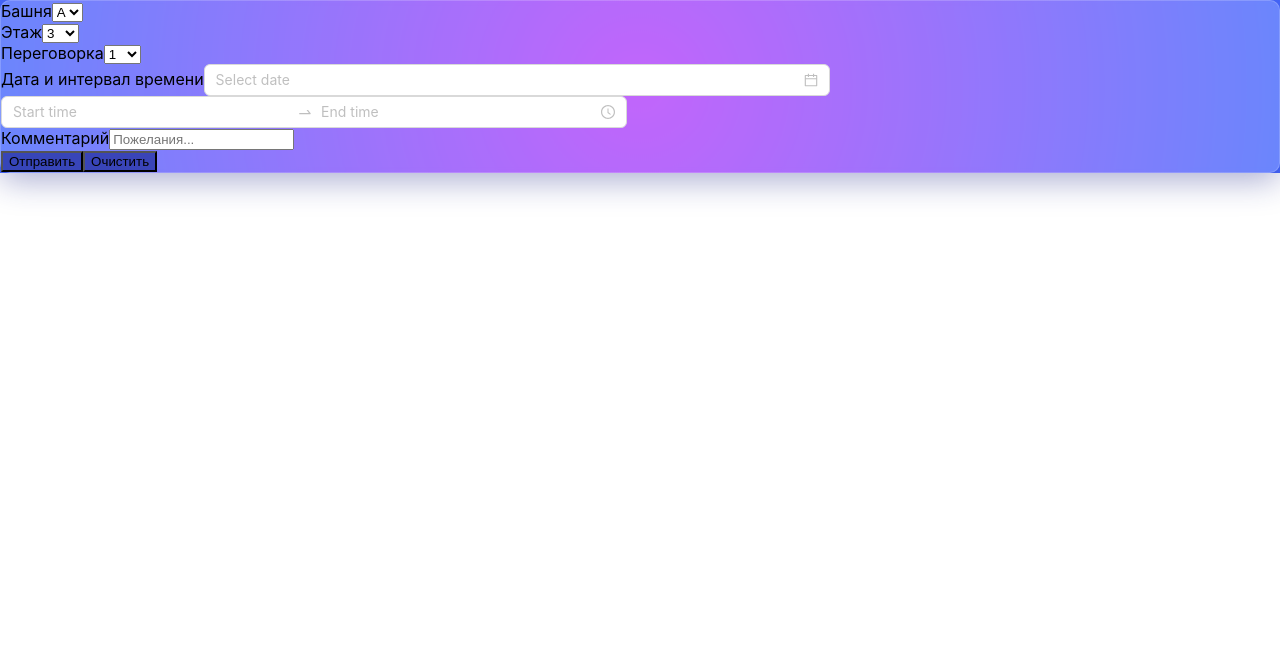
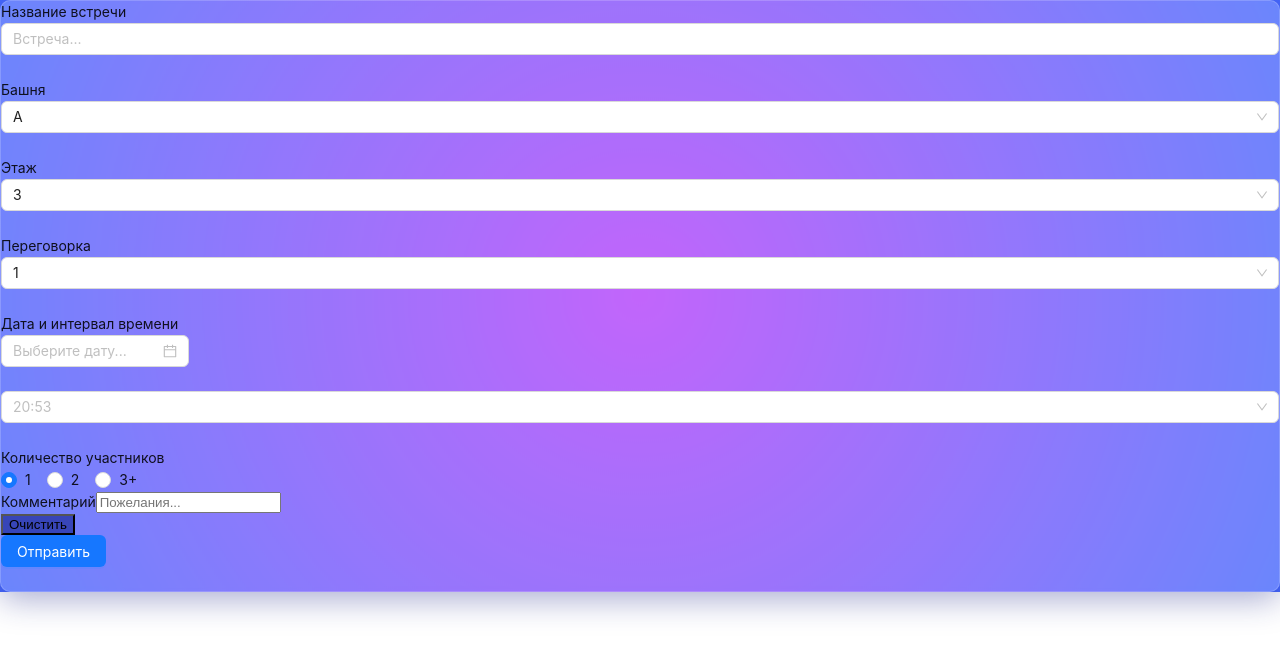
Before and after one commit to Katetcpip/test_vk, a React (Create React App) app: page / in a window 1280 px wide. Shown: the top 654 px of the page. Built offline with nearby package versions, Linux system fonts and the light colour scheme.

Commit message:
Проверки на ввод, кол-во участников, название встр

```diff
--- a/src/App.css
+++ b/src/App.css
@@ -26,15 +26,19 @@ button,
 }
 
 .btnBook {
-    @apply p-2 rounded-xl bg-white px-8 text-center text-violet-800 font-semibold
+    text-align: center !important;
 }
 
 .btnClear {
-    @apply p-2 rounded-xl border-2 border-white px-8 text-center text-white font-semibold
+    @apply p-2 rounded-md border-2 border-white px-8 text-center text-white font-semibold h-full
 }
 
 .inputStyle {
-    @apply rounded-xl p-2 mb-1 text-gray-800 font-thin
+    @apply rounded-md p-2 mb-1 text-gray-900 font-thin
+}
+
+.radioStyle {
+    @apply text-white font-semibold
 }
 
 .error {
--- a/src/App.tsx
+++ b/src/App.tsx
@@ -3,24 +3,34 @@ import { notification, TimePicker, DatePicker} from 'antd';
 import {useState} from 'react'
 import './App.css'
 import dateFormat from "dateformat";
+import { Radio, Form, Input, Button, Select } from 'antd';
+
+const { Option } = Select;
 
 const App = () => {
 
-    const chooseTower = ['А', 'Б'];
+    const chooseTower : Array<string> = ['А', 'Б'];
     const chooseFloor : Array<number> = [];
     const chooseRoom : Array<number> = [1, 2, 3, 4, 5, 6, 7, 8, 9, 10];
+    const timeIntervals : Array<string> = [
+        '09:00 - 10:00', '10:00 - 11:00', '11:00 - 12:00',
+        '12:00 - 13:00', '13:00 - 14:00', '14:00 - 15:00',
+        '15:00 - 16:00', '16:00 - 17:00', '17:00 - 18:00',
+        '18:00 - 19:00', '19:00 - 20:00', '20:00 - 21:00'
+    ]
 
     for (let floor : number = 3; floor <= 27; floor++){
         chooseFloor.push(floor);
     }
 
+    const [name, setName] = useState('');
     const [tower, setTower] = useState('А');
     const [floor, setFloor] = useState('3');
-    const [room, setRoom] = useState('1');
+    const [room, setRoom] = useState(1);
     const [msg, setMsg] = useState('');
     const [date, setDate] = useState('');
-    const [timeFrom, setTimeFrom] = useState('');
-    const [timeTo, setTimeTo] = useState('');
+    const [time, setTime] = useState();
+    const [participants, setParticipants] = useState(1);
 
     const [api, contextHolder] = notification.useNotification();
     const openNotification : Function = () : void => {
@@ -32,78 +42,122 @@ const App = () => {
         });
       };
 
-    const onChanheData = (e:any) => {
-        e.preventDefault();
+    const onChangeData = () => {
         let dataReserv;
         if (date === '') {dataReserv = dateFormat(new Date() , 'dd mm yyyy')} else {dataReserv = date}
         const data = {
+            Name : name,
             Tower : tower,
             Floor: floor,
             Room: room,
             Data: dataReserv,
-            TimeFrom: timeFrom,
-            TimeTo: timeTo,
+            Time : time,
+            Participants: participants,
             Messsage: msg
         }
         console.log(JSON.stringify(data))
         openNotification()
+        // localStorage.setItem(tower, JSON.stringify(data))
+
     }
 
     const onChange = (date:any, dateString:any) => {
         setDate(dateString)
       };
 
-    const onChange2 = (e:any) => {
-        let timeFrom = e[0].$H + ':' + e[0].$m + ':' + e[0].$s
-        let timeTo = e[1].$H + ':' + e[1].$m + ':' + e[1].$s
-        setTimeTo(timeTo);
-        setTimeFrom(timeFrom)
-      };
-
       const Clear = () => {
         setMsg('')
         setTower('А')
         setFloor('3')
-        setRoom('1')
+        setRoom(1)
+        setParticipants(1)
+        setName('')
       }
 
     return (
-        <div className='flex mainBlock'>
+        <div className='flex mainBlock pt-8 pb-8'>
             {contextHolder}
-            <form className='classForm md:w-1/3 w-10/12 z-50' onSubmit={e => onChanheData(e)}>
+            <Form className='classForm md:w-1/3 w-10/12 z-50' onFinish={() => onChangeData()} >
 
-                <div className="styleBlock">
+            <label htmlFor="firstName" className='textForInput relative z-50'>Название встречи</label>
+            <Form.Item
+                name="nickname"
+                className="styleBlock"
+                rules={[{ required: true, message: 'Введите название встречи!', whitespace: true }]}
+            >
+                <Input className='inputStyle' onChange={(e) => setName(e.target.value)} placeholder={"Встреча..."} value={name}/>
+            </Form.Item>
+
             <label htmlFor="firstName" className='textForInput relative z-50'>Башня</label>
-                    <select className='inputStyle'
-                            onChange={e => setTower(e.target.value)}
-                    >{chooseTower.map( (el) =>
-                        <option className='text-gray-400 text-xl' key={el}>{el}</option> )
-                    }</select>
-                </div>
+            <Form.Item
+                name='tower'
+                className="styleBlock"
+                initialValue="A"
+                >
+                <Select className='!inputStyle rounded-xl' onChange={(e) => setTower(e)}>
+                {chooseTower.map( (el) =>
+                    <Option value={el} key={el}>{el}</Option> )
+                }
+                </Select>
+            </Form.Item>
 
-                <div className="styleBlock">
             <label htmlFor="firstName" className='textForInput relative z-50'>Этаж</label>
-                    <select className='inputStyle'
-                    onChange={e => setFloor(e.target.value)}
-                    >{chooseFloor.map( (el) =>
-                        <option className='text-gray-800 text-xl' key={el}>{el}</option> )
-                    }</select>
-                </div>
+            <Form.Item
+                name='floor'
+                className="styleBlock"
+                initialValue="3"
+                >
+                <Select className='!inputStyle rounded-xl' onChange={(e) => setFloor(e)}>
+                {chooseFloor.map( (el) =>
+                    <Option value={el} key={el}>{el}</Option> )
+                }
+                </Select>
+            </Form.Item>
 
-                <div className="styleBlock">
-                    <label htmlFor="email" className='textForInput'>Переговорка</label>
-                    <select className='inputStyle'
-                    onChange={e => setRoom(e.target.value)}
-                    >{chooseRoom.map( (el) =>
-                        <option className='text-gray-800 text-xl' key={el}>{el}</option> )
-                    }</select>
-                </div>
+            <label htmlFor="firstName" className='textForInput relative z-50'>Переговорка</label>
+            <Form.Item
+                name='room'
+                className="styleBlock"
+                initialValue="1"
+                >
+                <Select className='!inputStyle rounded-xl' onChange={(e) => setRoom(e)}>
+                {chooseRoom.map( (el) =>
+                    <Option value={el} key={el}>{el}</Option> )
+                }
+                </Select>
+            </Form.Item>
 
-                <div className="styleBlock flex !flex-row flex-wrap justify-between">
             <label htmlFor="email" className='textForInput w-full'>Дата и интервал времени</label>
-                    <DatePicker onChange={onChange} className='inputStyle sizePicker'/>
-                    <TimePicker.RangePicker  onChange={value => onChange2(value)} className='inputStyle sizePicker'/>
-                </div>
+            <Form.Item className="styleBlock"
+                        name="date_related_controls"
+                        rules={[{ required: true, message: 'Выберите дату!' }]}>
+                <DatePicker placeholder='Выберите дату...' name="date-picker" onChange={onChange} className='inputStyle !w-full'/>
+            </Form.Item>
+
+            <Form.Item
+                name='time_related_controls'
+                className="styleBlock"
+                rules={[{ required: true, message: 'Выберите время!' }]}
+                >
+                <Select onChange={(e) => setTime(e)} className='!inputStyle rounded-xl' placeholder={(new Date()).getHours() + ":"+ (String((new Date()).getMinutes()).length === 2 ? (new Date()).getMinutes() : "0" + (new Date()).getMinutes())}>
+                    {timeIntervals.map( (el) => {
+                        return (
+
+                        JSON.stringify(new Date()).substr(1, 10) == date
+
+                        ? String((new Date()).getHours()) < (el[0] + el[1]) && <Option value={el} key={el}>{el}</Option>
+
+                        : <Option value={el} key={el}>{el}</Option>)
+                    })}
+                </Select>
+            </Form.Item>
+
+            <label htmlFor="participants" className='textForInput w-full'>Количество участников</label>
+                <Radio.Group onChange={e => setParticipants(e.target.value)} value={participants} className='inputStyle'>
+                <Radio className='radioStyle' value={1}>1</Radio>
+                <Radio className='radioStyle' value={2}>2</Radio>
+                <Radio className='radioStyle' value={3}>3+</Radio>
+            </Radio.Group>
 
             <div className="styleBlock">
                 <label htmlFor="comment" className='textForInput'>Комментарий</label>
@@ -117,10 +171,19 @@ const App = () => {
             </div>
 
             <div className="flex flex-row flex-wrap mt-8 gap-4">
-                    <button type="submit" className="btnBook hover:scale-95 transition hover:duration-500">Отправить</button>
-                    <button type="reset" onClick={Clear} className="btnClear hover:scale-95 transition hover:duration-500">Очистить</button>
+                <button type="reset" onClick={() => Clear()} className="btnClear hover:scale-95 transition hover:duration-500">Очистить</button>
+
+                <Form.Item>
+                    <Button type="primary" htmlType="submit"
+                            className="!btnBook hover:scale-95 transition
+                                hover:duration-500 !bg-white
+                                !px-8 !p-2 h-full !text-violet-800
+                                !rounded-md !font-semibold !text-center">
+                    Отправить
+                    </Button>
+                </Form.Item>
             </div>
-            </form>
+            </Form>
 
             <div className='colorBlock md:top-80 md:left-96 top-44 left-10'></div>
             <div className='colorBlock2 md:bottom-44 md:right-96 bottom-20 right-20'></div>
```
Lines whose indentation alone changed are shown as unchanged.
